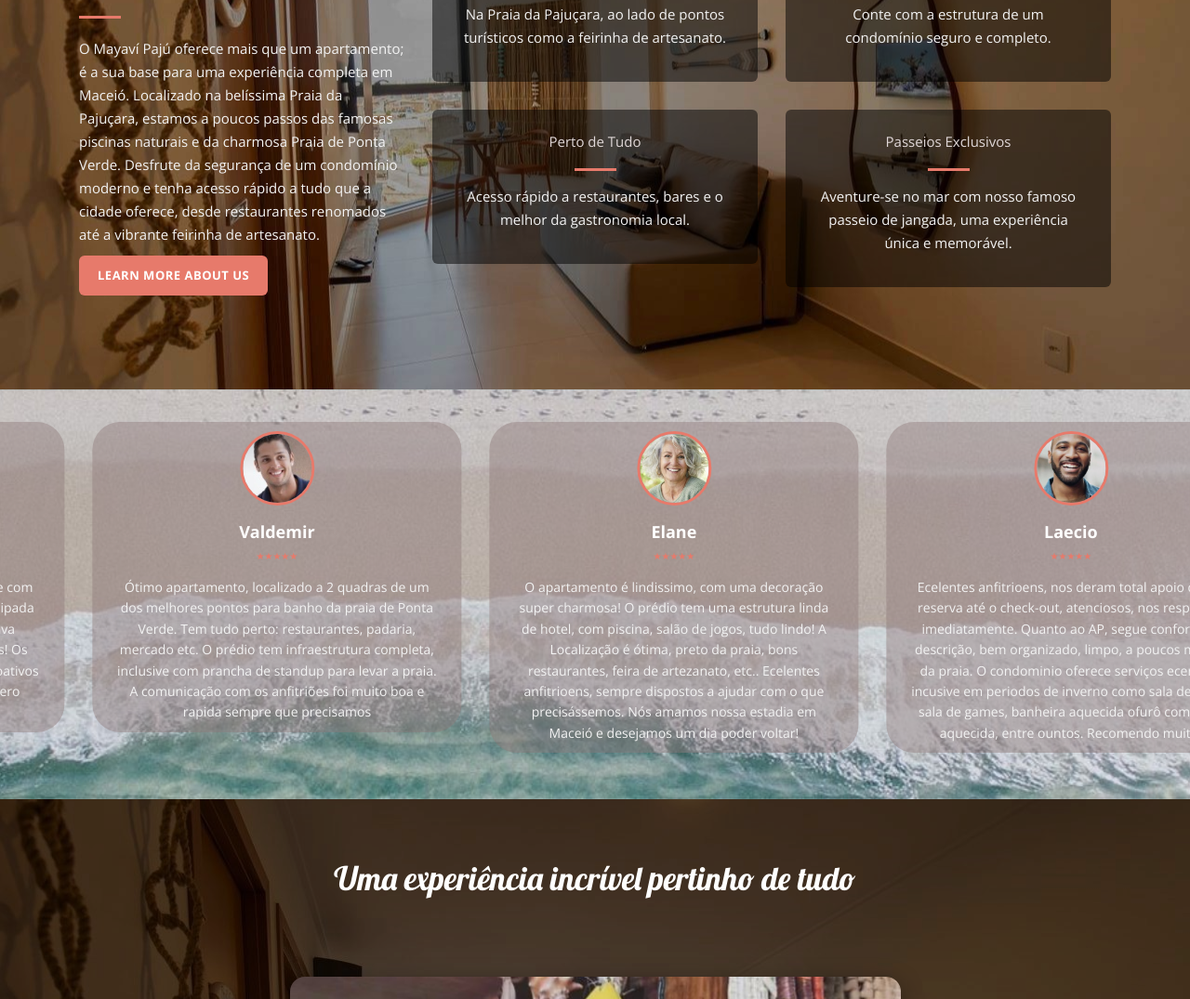
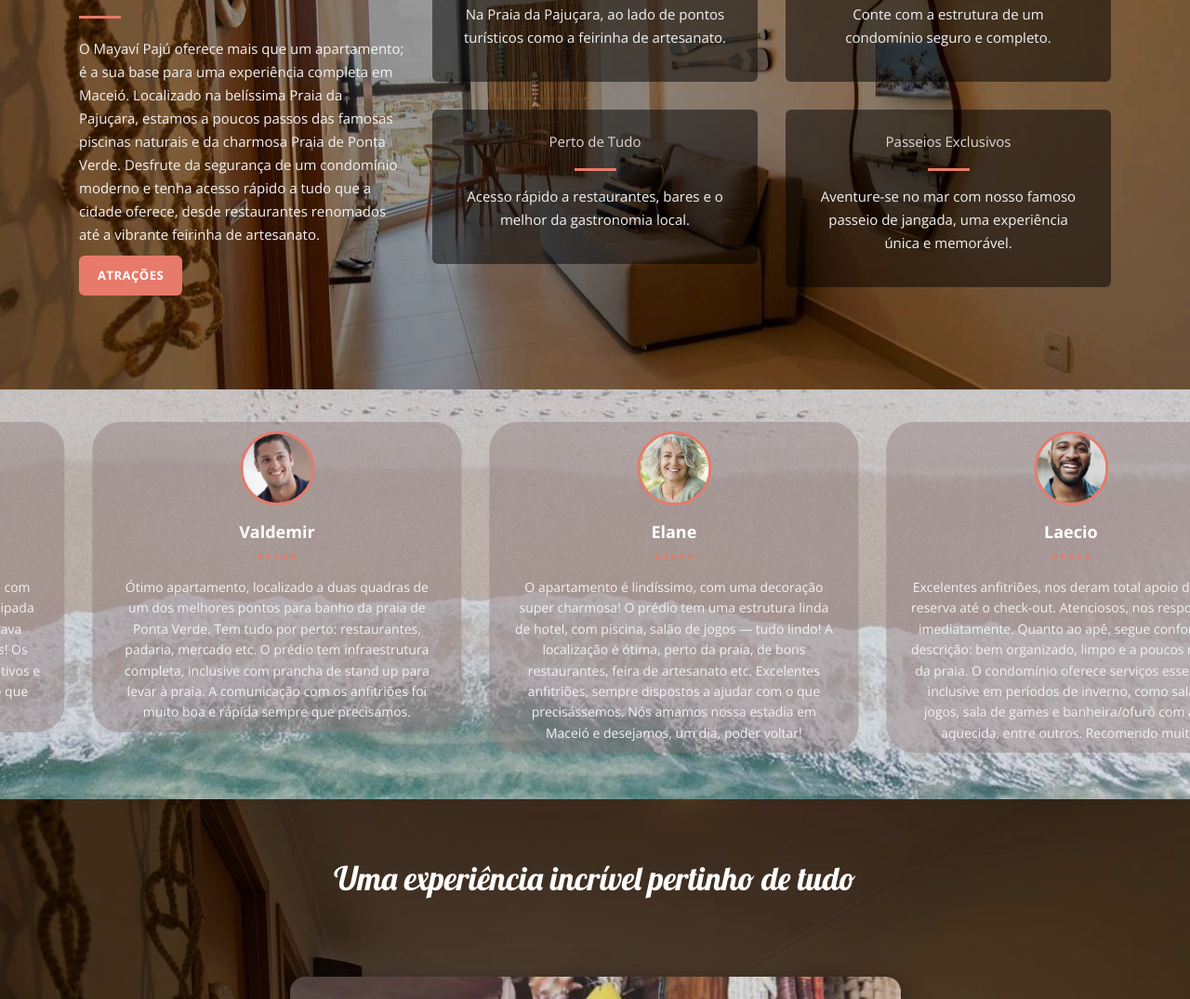
Before and after one commit to Felipe-Emilio/projetohostel, a plain HTML site: page index.html in a window 1280 px wide. Shown: the part 998-2073 px from the top of the page at 93% size. Drawn offline with nearby package versions, Linux system fonts and the light colour scheme.

Commit message:
19/10/2025 15:13

```diff
--- a/css/templatemo-main.css
+++ b/css/templatemo-main.css
@@ -1,11 +1,7 @@
 /* ==========================
-   Mayaví Pajú — templatemo-main.css
+   Mayaví Pajú
    ==========================
-
-   rgb(231, 122, 107)
-
-
-   */
+ */
 
 /* Reset / base */
 
@@ -36,8 +32,6 @@ a:hover { color: rgb(231, 122, 107); }
 /* Reset / base */
 /* ============================================================================================== */
 /* ========= FIXED SIDE NAV ========= */
-
-
 
 .fixed-side-navbar {
   position: fixed;
@@ -102,14 +96,9 @@ a:hover { color: rgb(231, 122, 107); }
   .fixed-side-navbar { display: none; }
 }
 
-
-
-
 /* ========= FIXED SIDE NAV ========= */
 /* ============================================================================================== */
 /* ========= PRIMARY BUTTON ========= */
-
-
 
 .primary-button a {
   display: inline-block;
@@ -127,13 +116,9 @@ a:hover { color: rgb(231, 122, 107); }
 }
 .primary-button a:hover { background: rgb(231, 122, 107); }
 
-
-
 /* ========= PRIMARY BUTTON ========= */
 /* ============================================================================================== */
 /* ========= PARALLAX / BANNER ========= */
-
-
 
 .parallax-content {
   width: 100%; min-height: 100vh;
@@ -173,13 +158,9 @@ a:hover { color: rgb(231, 122, 107); }
   color: #fff;
 }
 
-
-
 /* ========= PARALLAX / BANNER ========= */
 /* ============================================================================================== */
 /* ========= HIGHLIGHT (logo circular + frase) ========= */
-
-
 
 .highlight-banner {
   display: flex;
@@ -230,13 +211,9 @@ a:hover { color: rgb(231, 122, 107); }
   100% { opacity: 1; transform: translateY(0); }
 }
 
-
-
 /* ========= HIGHLIGHT (logo circular + frase) ========= */
 /* ============================================================================================== */
 /* ========= SOBRE NOS CONTENT ========= */
-
-
 
 .service-content {
   padding-top: 15vh;
@@ -295,13 +272,9 @@ a:hover { color: rgb(231, 122, 107); }
   color: #f3f3f3;
 }
 
-
-
 /* ========= SOBRE NOS CONTENT ========= */
 /* ============================================================================================== */
 /* ========= REVIEWS / CAROUSEL ========= */
-
-
 
 .projects-content {
   padding-left: 15px;
@@ -395,8 +368,6 @@ a:hover { color: rgb(231, 122, 107); }
     text-align: center;
 }
 
-
-
 /* ========= REVIEWS / CAROUSEL ========= */
 /* ============================================================================================== */
 /* ========= ATRAÇOES CONTENT ========= */
@@ -417,7 +388,6 @@ a:hover { color: rgb(231, 122, 107); }
   overflow: hidden;
 }
 
-/* Overlay suave para contraste */
 .tabs-content::before {
   content: "";
   position: absolute;
@@ -427,7 +397,6 @@ a:hover { color: rgb(231, 122, 107); }
   z-index: 0;
 }
 
-/* Conteúdo por cima do overlay */
 .tabs-content > * {
   position: relative;
   z-index: 1;
@@ -518,7 +487,7 @@ a:hover { color: rgb(231, 122, 107); }
 
 /* IMAGENS DENTRO DAS TABS */
 .tabgroup img {
-  max-width: 700px; /* limite máximo no desktop */
+  max-width: 700px;
   width: 90%;
   height: auto;
   border-radius: 16px;
@@ -561,12 +530,9 @@ a:hover { color: rgb(231, 122, 107); }
     padding: 8px 12px;
   }
 }
-
 /* ========= FIM / ATRAÇOES ========= */
 /* ============================================================================================== */
 /* ========= CONTACT / MAP ========= */
-
-
 
 .contact-social {
   padding-left: 15px;
@@ -687,13 +653,9 @@ padding: 15px;
 border-radius: 6px;
 }
 
-
-
 /* ========= CONTACT / MAP ========= */
 /* ============================================================================================== */
 /* ========= FOOTER ========= */
-
-
 
 footer {
   text-align: center;
@@ -737,12 +699,9 @@ footer p {
   margin-bottom: 0;
 }
 
-
 /* ========= FOOTER ========= */
 /* ============================================================================================== */
 /* ========= LIGHTBOX ========= */
-
-
 
 body:after {
   content: url(../img/close.png) url(../img/loading.gif) url(../img/prev.png) url(../img/next.png);
@@ -776,13 +735,9 @@ body:after {
   border: 4px solid white;
 }
 
-
-
 /* ========= LIGHTBOX ========= */
 /* ============================================================================================== */
 /* Additional lightbox / container styles (kept from template) */
-
-
 
 .lb-outerContainer {
   position: relative;
@@ -888,12 +843,9 @@ body:after {
   opacity: 1;
 }
 
-
 /* Additional lightbox / container styles (kept from template) */
 /* ============================================================================================== */
 /* ========= RESPONSIVE TWEAKS ========= */
-
-
 
 @media (max-width: 767px) {
   .baner-content { padding: 40px 20px 80px; }
--- a/index.html
+++ b/index.html
@@ -62,7 +62,7 @@ https://templatemo.com/tm-526-vanilla
                         <div class="line-dec"></div>
                         <p>O Mayaví Pajú oferece mais que um apartamento; é a sua base para uma experiência completa em Maceió. Localizado na belíssima Praia da Pajuçara, estamos a poucos passos das famosas piscinas naturais e da charmosa Praia de Ponta Verde. Desfrute da segurança de um condomínio moderno e tenha acesso rápido a tudo que a cidade oferece, desde restaurantes renomados até a vibrante feirinha de artesanato.</p>
                         <div class="primary-button">
-                            <a href="#our-story">Learn More About Us</a>
+                            <a href="#our-story">Atrações</a>
                         </div>
                     </div>
                 </div>
@@ -108,25 +108,25 @@ https://templatemo.com/tm-526-vanilla
             <img src="img/review1.jpg" alt="Cliente 1" class="review-photo">
                 <div class="review-name">Carolina</div>
                 <div class="review-stars">★★★★★</div>
-                <div class="review-text">"Apartamento estava como nas fotos, limpo e com roupa de cama boa e cheirosa. A cozinha equipada facilitou muito nosso dia a dia. Prédio estava novinho e os colaboradores são muito gentis! Os anfitrioens foram ótimos conosco, sempre proativos e nos ajudaram quando precisavamos. Espero voltarmos em breve, amamos a cidade!</div>
+                <div class="review-text">Apartamento estava como nas fotos, limpo e com roupa de cama boa e cheirosa. A cozinha equipada facilitou muito nosso dia a dia. O prédio estava novinho e os colaboradores são muito gentis! Os anfitriões foram ótimos conosco, sempre proativos e nos ajudaram quando precisávamos. Espero que voltemos em breve, amamos a cidade!</div>
         </div>
         <div class="item review-item">
                 <img src="img/review2.jpg" alt="Cliente 2" class="review-photo">
                 <div class="review-name">Valdemir</div>
                 <div class="review-stars">★★★★★</div>
-                <div class="review-text">Ótimo apartamento, localizado a 2 quadras de um dos melhores pontos para banho da praia de Ponta Verde. Tem tudo perto: restaurantes, padaria, mercado etc. O prédio tem infraestrutura completa, inclusive com prancha de standup para levar a praia. A comunicação com os anfitriões foi muito boa e rapida sempre que precisamos</div>
+                <div class="review-text">Ótimo apartamento, localizado a duas quadras de um dos melhores pontos para banho da praia de Ponta Verde. Tem tudo por perto: restaurantes, padaria, mercado etc. O prédio tem infraestrutura completa, inclusive com prancha de stand up para levar à praia. A comunicação com os anfitriões foi muito boa e rápida sempre que precisamos.</div>
         </div>
         <div class="item review-item">
             <img src="img/review4.jpg" alt="Cliente 1" class="review-photo">
                 <div class="review-name">Elane</div>
                 <div class="review-stars">★★★★★</div>
-                <div class="review-text">O apartamento é lindissimo, com uma decoração super charmosa! O prédio tem uma estrutura linda de hotel, com piscina, salão de jogos, tudo lindo! A Localização é ótima, preto da praia, bons restaurantes, feira de artezanato, etc.. Ecelentes anfitrioens, sempre dispostos a ajudar com o que precisássemos. Nós amamos nossa estadia em Maceió e desejamos um dia poder voltar!</div>
+                <div class="review-text">O apartamento é lindíssimo, com uma decoração super charmosa! O prédio tem uma estrutura linda de hotel, com piscina, salão de jogos — tudo lindo! A localização é ótima, perto da praia, de bons restaurantes, feira de artesanato etc. Excelentes anfitriões, sempre dispostos a ajudar com o que precisássemos. Nós amamos nossa estadia em Maceió e desejamos, um dia, poder voltar!</div>
         </div>
         <div class="item review-item">
                 <img src="img/review3.jpg" alt="Cliente 2" class="review-photo">
                 <div class="review-name">Laecio</div>
                 <div class="review-stars">★★★★★</div>
-                <div class="review-text">Ecelentes anfitrioens, nos deram total apoio desda reserva até o check-out, atenciosos, nos respondia imediatamente. Quanto ao AP, segue conforme a descrição, bem organizado, limpo, a poucos metros da praia. O condominio oferece serviços ecenciais incusive em periodos de inverno como sala de jogos, sala de games, banheira aquecida ofurô com agua aquecida, entre ountos. Recomendo muito.</div>
+                <div class="review-text">Excelentes anfitriões, nos deram total apoio desde a reserva até o check-out. Atenciosos, nos respondiam imediatamente. Quanto ao apê, segue conforme a descrição: bem organizado, limpo e a poucos metros da praia. O condomínio oferece serviços essenciais, inclusive em períodos de inverno, como sala de jogos, sala de games e banheira/ofurô com água aquecida, entre outros. Recomendo muito!</div>
         </div>
     </div>
 
```
